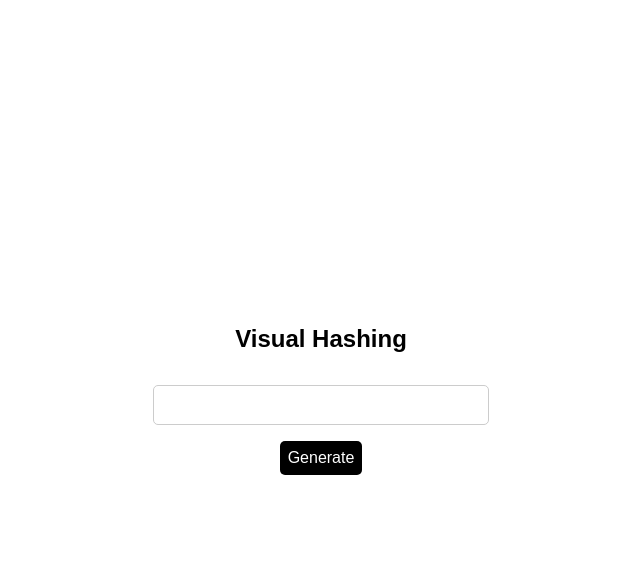
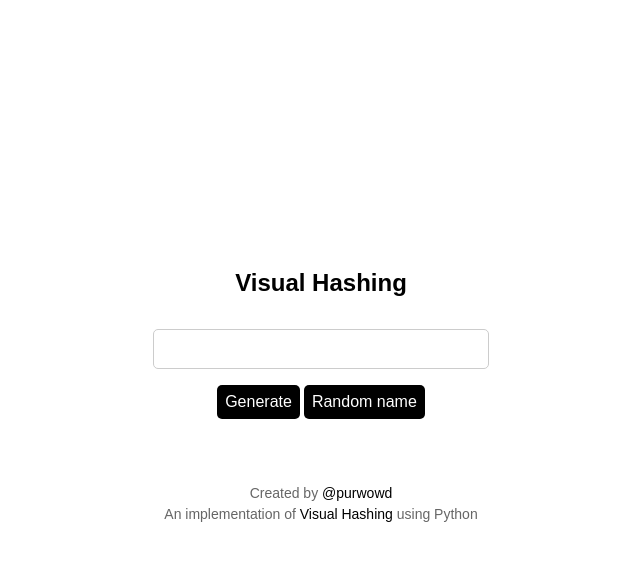
Before and after one commit to purwowd/visual-hashing-python, a FastAPI app: page / in a window 1280 px wide. Shown: the top 561 px of the page, without its empty margins (319-959 px from the left). Run offline with FastAPI, Linux system fonts and the light colour scheme.

Commit message:
Add random name func

```diff
--- a/main.py
+++ b/main.py
@@ -3,13 +3,18 @@ from fastapi import FastAPI, Request, Form
 from fastapi.responses import HTMLResponse, StreamingResponse
 
 from fastapi.templating import Jinja2Templates
+from fastapi.staticfiles import StaticFiles
 import base64
 from io import BytesIO
 from PIL import Image
 import matplotlib.pyplot as plt
 import cv2
+from faker import Faker
+fake = Faker()
 
 app = FastAPI()
+
+app.mount("/static", StaticFiles(directory="static"), name="static")
 
 templates = Jinja2Templates(directory="templates")
 
@@ -18,10 +23,6 @@ WIDTH = 400
 HEIGHT = 400
 CELL_SIZE = -1
 NUM_POINTS = 50
-
-@app.get("/", response_class=HTMLResponse)
-async def home(request: Request):
-    return templates.TemplateResponse("index.html", {"request": request, "image": None})
 
 
 def draw_visual_hash(points):
@@ -133,6 +134,17 @@ def generate_visual_hash_points(name):
     return points
 
 
+@app.get("/", response_class=HTMLResponse)
+async def home(request: Request):
+    return templates.TemplateResponse("index.html", {"request": request, "image": None})
+
+
+@app.get("/random-name")
+async def random_name():
+    name = fake.name()
+    return name
+
+
 @app.post("/generate-plot", response_class=HTMLResponse)
 async def generate_visual_hash(request: Request, name: str = Form(...)):
     points = generate_visual_hash_points(name)
--- a/requirements.txt
+++ b/requirements.txt
@@ -7,3 +7,4 @@ chance
 Pillow
 matplotlib
 opencv-python
+Faker
--- /dev/null
+++ b/static/css/style.css
@@ -0,0 +1,92 @@
+body {
+  display: flex;
+  flex-direction: column;
+  justify-content: center;
+  align-items: center;
+  font-family: sans-serif;
+  margin: 0;
+  padding: 0;
+  height: 100vh;
+}
+
+h1 {
+  font-size: 1.5rem;
+  text-align: center;
+  margin-bottom: 1rem;
+}
+
+form {
+  display: flex;
+  flex-direction: column;
+  align-items: center;
+  margin-top: 1rem;
+  margin-bottom: 1rem;
+}
+
+.buttons-container {
+  display: flex;
+  justify-content: center;
+  align-items: center;
+  width: 100%;
+}
+
+input {
+  padding: 0.5rem;
+  font-size: 1.2rem;
+  border-radius: 5px;
+  border: 1px solid #ccc;
+  outline: none;
+  width: 120%;
+  max-width: 500px;
+  margin-bottom: 1rem;
+}
+
+button {
+  padding: 0.5rem;
+  font-size: 1rem;
+  border-radius: 5px;
+  border: none;
+  background-color: #000000;
+  color: white;
+  cursor: pointer;
+}
+
+button.generate {
+  margin-right: 0rem;
+}
+
+button.random-name {
+  margin-left: 0.25rem;
+}
+
+button:hover {
+  background-color: #3c3c3c;
+}
+
+.img-container {
+  display: flex;
+  justify-content: center;
+  align-items: center;
+}
+
+footer {
+  color: #666;
+  padding: 20px;
+  text-align: center;
+  margin-top: 30px;
+  font-size: 14px;
+}
+
+footer p {
+  margin: 0;
+  margin-bottom: 5px;
+}
+
+footer a {
+  color: #000;
+  text-decoration: none;
+}
+
+footer a:hover {
+  text-decoration: underline;
+}
--- /dev/null
+++ b/static/js/main.js
@@ -0,0 +1,65 @@
+document.addEventListener("DOMContentLoaded", function () {
+  const canvas = document.getElementById("visual-hash-canvas");
+  const inputBox = document.getElementById("name");
+  const randomNameButton = document.getElementById("random-name-btn");
+
+  if (canvas) {
+    const rotationSpeed = 0.5;
+    const ctx = canvas.getContext("2d");
+    const img = new Image();
+    img.src = canvas.getAttribute("data-image");
+
+    let rotation = 0;
+    img.onload = function () {
+      animate();
+    };
+
+    function animate() {
+      ctx.clearRect(0, 0, canvas.width, canvas.height);
+      ctx.save();
+      ctx.translate(canvas.width / 2, canvas.height / 2);
+      ctx.rotate((rotation * Math.PI) / 180);
+      ctx.drawImage(img, -img.width / 2, -img.height / 2);
+      ctx.restore();
+
+      rotation += rotationSpeed;
+      rotation %= 360;
+      requestAnimationFrame(animate);
+    }
+
+    const downloadBtnContainer = document.getElementById(
+      "download-btn-container"
+    );
+    const downloadBtn = document.createElement("form");
+
+    downloadBtn.action = "/download-plot";
+    downloadBtn.method = "post";
+    downloadBtn.innerHTML = `
+        <input type="hidden" name="name" value="${canvas.getAttribute(
+          "data-name"
+        )}" />
+        <button type="submit" style="margin-left:0.25rem">Download</button>
+      `;
+    downloadBtnContainer.appendChild(downloadBtn);
+
+    const generateBtn = document.querySelector(".generate");
+    generateBtn.style.marginRight = "0.25rem";
+
+    const randomNameBtn = document.querySelector(".random-name");
+    randomNameBtn.style.marginLeft = "0rem";
+
+    inputBox.value = canvas.getAttribute("data-name");
+  }
+
+  if (randomNameButton) {
+    randomNameButton.addEventListener("click", () => {
+      fetchRandomName();
+    });
+  }
+
+  async function fetchRandomName() {
+    const response = await fetch("/random-name");
+    const randomName = await response.text();
+    inputBox.value = randomName.replace(/"/g, "");
+  }
+});
--- a/templates/index.html
+++ b/templates/index.html
@@ -5,74 +5,7 @@
     <meta http-equiv="X-UA-Compatible" content="IE=edge" />
     <meta name="viewport" content="width=device-width, initial-scale=1.0" />
     <title>Visual Hashing Python</title>
-    <style>
-      body {
-        display: flex;
-        flex-direction: column;
-        justify-content: center;
-        align-items: center;
-        font-family: sans-serif;
-        margin: 0;
-        padding: 0;
-        height: 100vh;
-      }
-
-      h1 {
-        font-size: 1.5rem;
-        text-align: center;
-        margin-bottom: 1rem;
-      }
-
-      form {
-        display: flex;
-        flex-direction: column;
-        align-items: center;
-        margin-top: 1rem;
-        margin-bottom: 1rem;
-      }
-
-      .buttons-container {
-        display: flex;
-        justify-content: center;
-        align-items: center;
-        width: 100%;
-      }
-
-      input {
-        padding: 0.5rem;
-        font-size: 1.2rem;
-        border-radius: 5px;
-        border: 1px solid #ccc;
-        outline: none;
-        width: 120%;
-        max-width: 500px;
-        margin-bottom: 1rem;
-      }
-
-      button {
-        padding: 0.5rem;
-        font-size: 1rem;
-        border-radius: 5px;
-        border: none;
-        background-color: #000000;
-        color: white;
-        cursor: pointer;
-      }
-
-      button.generate {
-        margin-right: 0rem;
-      }
-
-      button:hover {
-        background-color: #3c3c3c;
-      }
-
-      .img-container {
-        display: flex;
-        justify-content: center;
-        align-items: center;
-      }
-    </style>
+    <link rel="stylesheet" href="/static/css/style.css" />
   </head>
   <body>
     <h1>Visual Hashing</h1>
@@ -80,56 +13,45 @@
       <input type="text" id="name" name="name" required />
       <div class="buttons-container">
         <button class="generate" type="submit">Generate</button>
+        <button class="random-name" id="random-name-btn" type="button">
+          Random name
+        </button>
         <span id="download-btn-container"></span>
       </div>
     </form>
     <div class="img-container">
       {% if image %}
-      <canvas id="visual-hash-canvas" width="400" height="400"></canvas>
-      <script>
-        const rotationSpeed = 0.5; // Rotation speed in degrees per frame
-        const canvas = document.getElementById("visual-hash-canvas");
-        const ctx = canvas.getContext("2d");
-        const img = new Image();
-        img.src = "{{ image }}";
-
-        let rotation = 0;
-        img.onload = function () {
-          animate();
-        };
-
-        function animate() {
-          ctx.clearRect(0, 0, canvas.width, canvas.height);
-          ctx.save();
-          ctx.translate(canvas.width / 2, canvas.height / 2);
-          ctx.rotate((rotation * Math.PI) / 180);
-          ctx.drawImage(img, -img.width / 2, -img.height / 2);
-          ctx.restore();
-
-          rotation += rotationSpeed;
-          rotation %= 360;
-          requestAnimationFrame(animate);
-        }
-
-        const downloadBtnContainer = document.getElementById(
-          "download-btn-container"
-        );
-        const downloadBtn = document.createElement("form");
-        downloadBtn.action = "/download-plot";
-        downloadBtn.method = "post";
-        downloadBtn.innerHTML = `
-          <input type="hidden" name="name" value="{{ name }}" />
-          <button type="submit" style="margin-left:0.25rem">Download</button>
-        `;
-        downloadBtnContainer.appendChild(downloadBtn);
-
-        const generateBtn = document.querySelector(".generate");
-        generateBtn.style.marginRight = "0.25rem";
-
-        const inputBox = document.getElementById("name");
-        inputBox.value = "{{ name }}";
-      </script>
+      <canvas
+        id="visual-hash-canvas"
+        data-image="{{ image }}"
+        data-name="{{ name }}"
+        width="400"
+        height="400"
+      ></canvas>
       {% endif %}
     </div>
+    <script src="/static/js/main.js"></script>
+    <!-- Footer -->
+    <footer>
+      <p>
+        Created by
+        <a
+          href="https://github.com/purwowd"
+          target="_blank"
+          rel="noopener noreferrer"
+          >@purwowd</a
+        >
+      </p>
+      <p>
+        An implementation of
+        <a
+          href="https://github.com/gungunfebrianza/Visual-Hashing"
+          target="_blank"
+          rel="noopener noreferrer"
+          >Visual Hashing</a
+        >
+        using Python
+      </p>
+    </footer>
   </body>
 </html>
```
